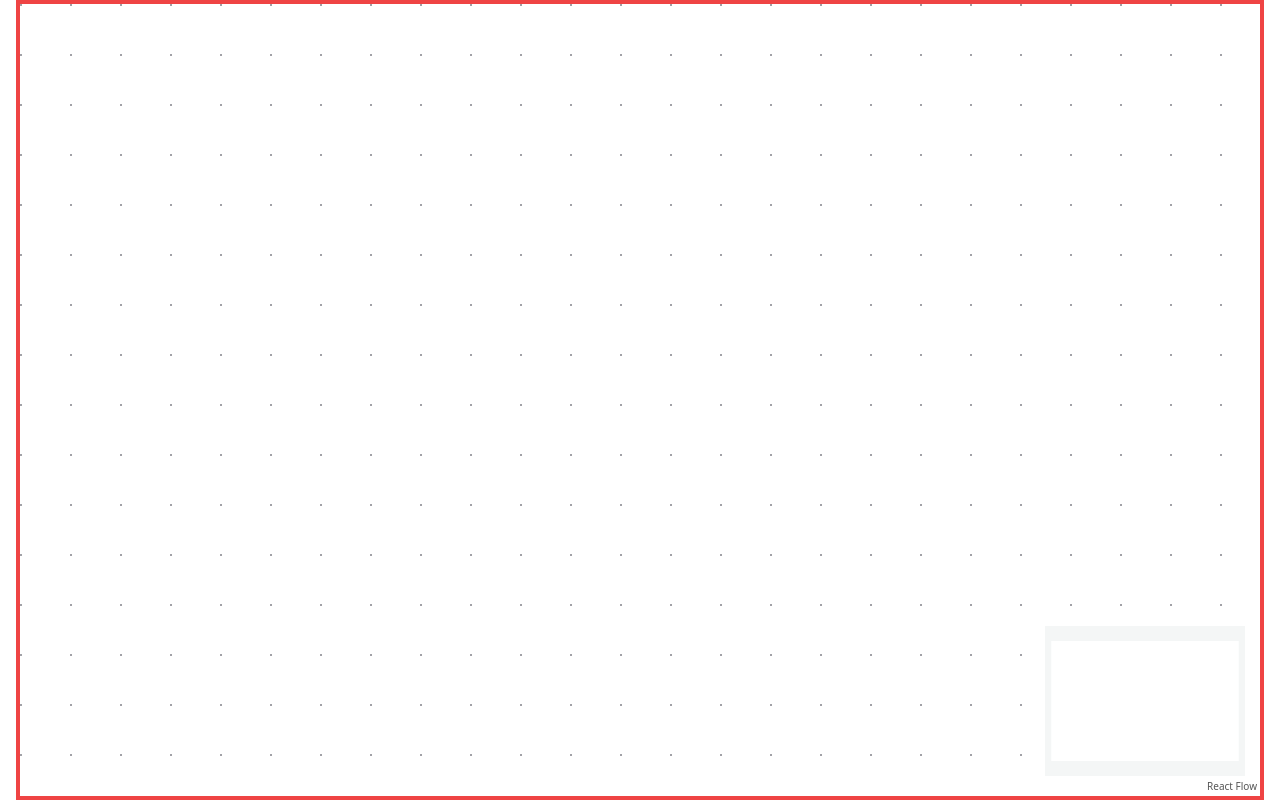
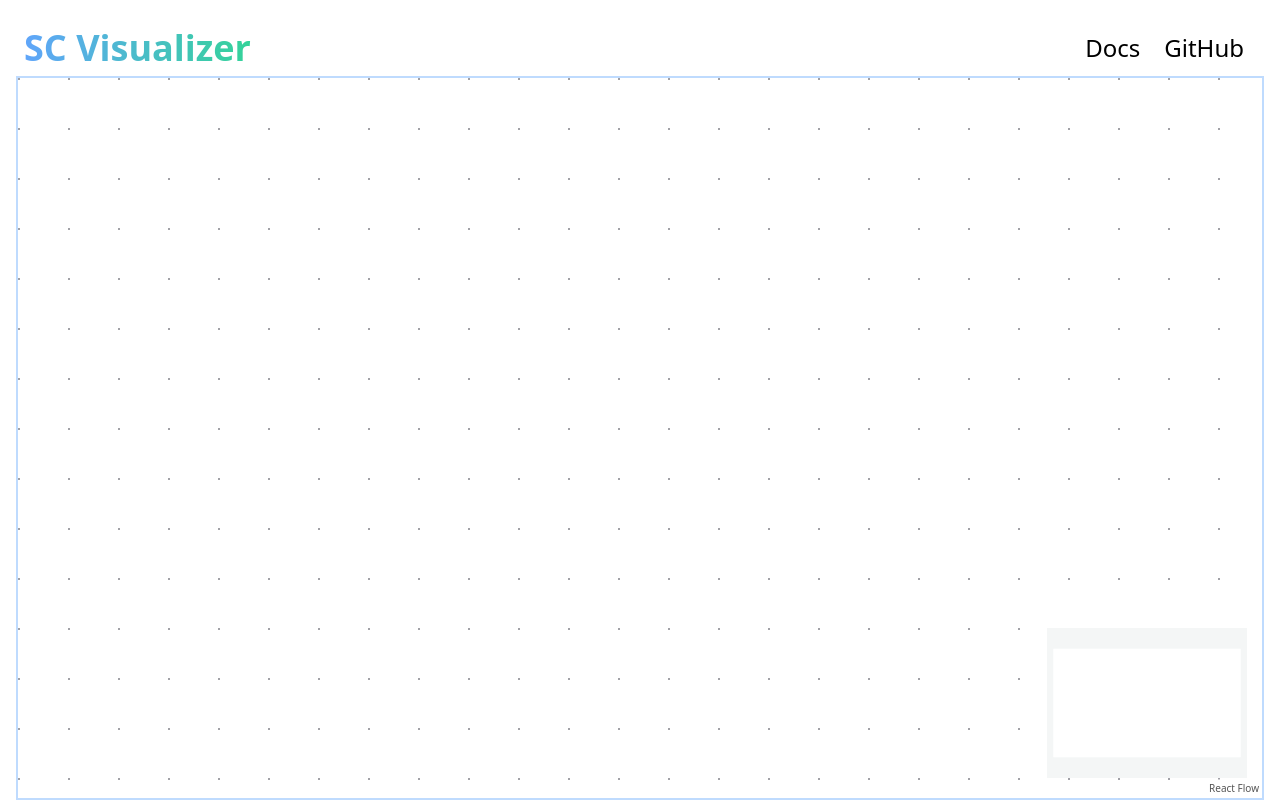
Before and after one commit to ianchen-tw/sc-vis, a React (Create React App) app: page / in a window 1280 px wide. Built offline with nearby package versions, Linux system fonts and the light colour scheme.

Commit message:
better layout

```diff
--- a/public/index.html
+++ b/public/index.html
@@ -22,7 +22,7 @@
       work correctly both with client-side routing and a non-root public URL.
       Learn how to configure a non-root public URL by running `npm run build`.
     -->
-  <title>React App</title>
+  <title>SC Visualizer</title>
 </head>
 
 <body>
--- a/src/components/App.js
+++ b/src/components/App.js
@@ -1,11 +1,17 @@
 import React from "react"
 import Visualize from "./Visualize"
+import Header from "./Header"
 
 class App extends React.Component {
   render() {
     return (
-      <div className="container mx-auto px-4">
-        <Visualize />
+      <div className="container mx-auto px-4 h-screen flex flex-col">
+        <div className="flex-none">
+          <Header />
+        </div>
+        <div className="flex-grow">
+          <Visualize />
+        </div>
       </div>
     )
   }
--- /dev/null
+++ b/src/components/Header.js
@@ -0,0 +1,48 @@
+const LogoText = "SC Visualizer"
+
+const Header = (props) => {
+  return (
+    <header className="pt-5">
+      <div class="max-w-container flex items-center m-2">
+        <div className="flex-none">
+          <Logo text={LogoText} />
+        </div>
+        <div className="flex-grow flex justify-end">
+          <LinkedItem
+            text="Docs"
+            url="https://tailwindcss.com/docs"
+          ></LinkedItem>
+          <LinkedItem
+            text="GitHub"
+            url="https://github.com/ianchen-tw/sc-vis"
+          ></LinkedItem>
+        </div>
+      </div>
+    </header>
+  )
+}
+
+const Logo = (props) => {
+  return (
+    <div className="font-black text-extralbold text-4xl antialiased">
+      <span class="bg-clip-text text-transparent bg-gradient-to-r from-blue-400 to-green-400">
+        {props.text}
+      </span>
+    </div>
+  )
+}
+
+const LinkedItem = (props) => {
+  return (
+    <a
+      className="hover:text-gray-500 antialiased"
+      target="_blank"
+      rel="noreferrer"
+      href={props.url ? props.url : "#"}
+    >
+      <span className="px-3 text-2xl">{props.text}</span>
+    </a>
+  )
+}
+
+export default Header
--- a/src/components/Visualize.js
+++ b/src/components/Visualize.js
@@ -7,7 +7,7 @@ const customEdges = {}
 class Visualize extends React.Component {
   render() {
     return (
-      <div className="border-4 border-red-500" style={{ height: 800 }}>
+      <div className="border-2 border-blue-200 w-full h-full">
         <ReactFlow edgeTypes={customEdges} elements={defaultReactFlowItems()}>
           <Background variant="dots" gap={50} size={1} />
           <MiniMap />
```
